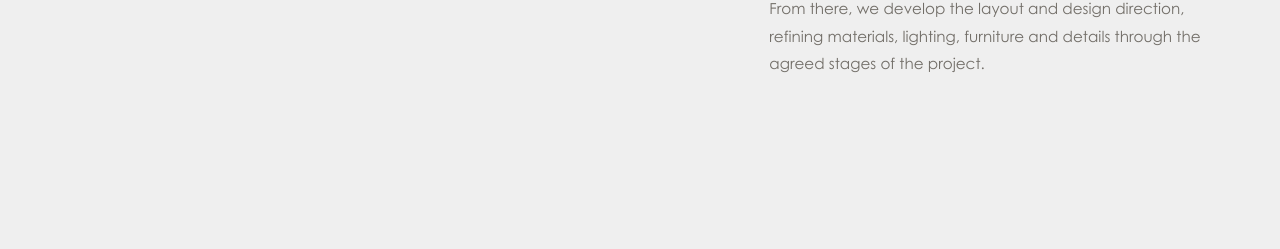
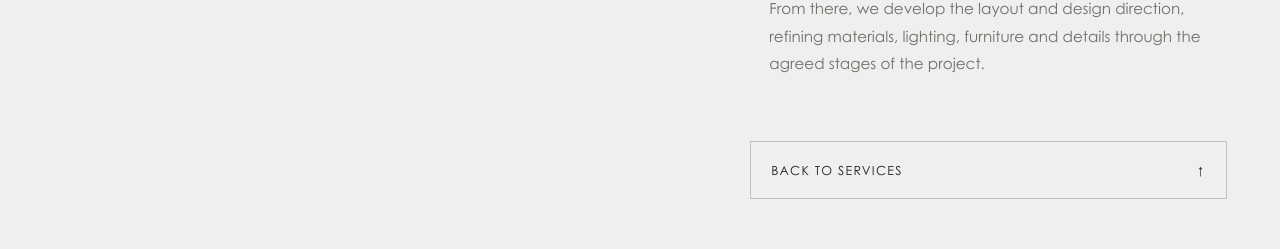
Before and after one commit to MAliD0/Magnifier_Design_Public, a Next.js app: page /services in a window 1280 px wide. Shown: the part 1913-2162 px from the top of the page. Built offline with nearby package versions, Linux system fonts and the light colour scheme.

Commit message:
Update public mirror from latest website

```diff
--- a/src/components/sections/services-page/services-page.module.css
+++ b/src/components/sections/services-page/services-page.module.css
@@ -157,6 +157,36 @@
   line-height: 1.8;
 }
 
+.backToTop {
+  display: flex;
+  align-items: center;
+  justify-content: space-between;
+  gap: 2rem;
+  margin-top: clamp(3rem, 5vw, 5rem);
+  padding: 1.15rem 1.25rem;
+  border: 1px solid var(--border);
+  color: var(--foreground);
+  font-size: 0.78rem;
+  font-weight: 500;
+  text-transform: uppercase;
+  letter-spacing: 0.1em;
+  transition:
+    background-color 180ms ease,
+    border-color 180ms ease,
+    color 180ms ease;
+}
+
+.backToTop span:last-child {
+  font-size: 1rem;
+  line-height: 1;
+}
+
+.backToTop:hover {
+  border-color: var(--foreground);
+  background: var(--foreground);
+  color: var(--background);
+}
+
 .finalCta {
   padding-block: clamp(5rem, 9vw, 9rem);
 }
@@ -297,13 +327,15 @@
 
   .chapter:nth-child(odd) .tagline,
   .chapter:nth-child(odd) .introduction,
-  .chapter:nth-child(odd) .processGrid {
+  .chapter:nth-child(odd) .processGrid,
+  .chapter:nth-child(odd) .backToTop {
     grid-column: 7 / span 6;
   }
 
   .chapter:nth-child(even) .tagline,
   .chapter:nth-child(even) .introduction,
-  .chapter:nth-child(even) .processGrid {
+  .chapter:nth-child(even) .processGrid,
+  .chapter:nth-child(even) .backToTop {
     grid-column: 1 / span 6;
   }
 
@@ -361,6 +393,11 @@
     display: block;
     width: 100%;
     margin-top: clamp(3.5rem, 5vw, 5.5rem);
+  }
+
+  .backToTop {
+    grid-row: 4;
+    width: 100%;
   }
 
   .processTitle {
@@ -423,6 +460,7 @@
 
 @media (prefers-reduced-motion: reduce) {
   .indexLink,
+  .backToTop,
   .finalCtaLink {
     transition: none;
   }
--- a/src/components/sections/services-page/services-page.tsx
+++ b/src/components/sections/services-page/services-page.tsx
@@ -22,7 +22,7 @@ export function ServicesPageSection({
 }: ServicesPageSectionProps) {
   return (
     <div className={styles.page} data-site-section="services-page">
-      <section className={styles.intro}>
+      <section id="services-top" className={styles.intro}>
         <Container>
           <p className={styles.eyebrow}>{eyebrow}</p>
 
@@ -95,6 +95,13 @@ export function ServicesPageSection({
                     </div>
                   </div>
 
+                  <SectionLink
+                    href="#services-top"
+                    className={styles.backToTop}
+                  >
+                    <span>Back to services</span>
+                    <span aria-hidden="true">↑</span>
+                  </SectionLink>
                 </div>
               </div>
             </Container>
--- a/src/features/contact/contact-form.config.ts
+++ b/src/features/contact/contact-form.config.ts
@@ -93,11 +93,7 @@ export const contactFormFields = [
 export const contactFormSteps = [
   {
     id: "contact-details",
-    fieldIds: ["phone", "email"],
-  },
-  {
-    id: "country",
-    fieldIds: ["country"],
+    fieldIds: ["phone", "email", "country"],
   },
   {
     id: "size",
--- a/src/features/contact/contact-form.tsx
+++ b/src/features/contact/contact-form.tsx
@@ -24,7 +24,10 @@ export function ContactForm() {
       className={styles.section}
       data-site-section="contact"
     >
-      <div className={styles.container}>
+      <div
+        className={styles.container}
+        data-field-count={form.activeFields.length}
+      >
         <div className={styles.progress}>
           <ProgressBar
             currentIndex={form.activeIndex}
```
Also changed, not shown: src/features/contact/contact-form.module.css (+30 -3 lines).
